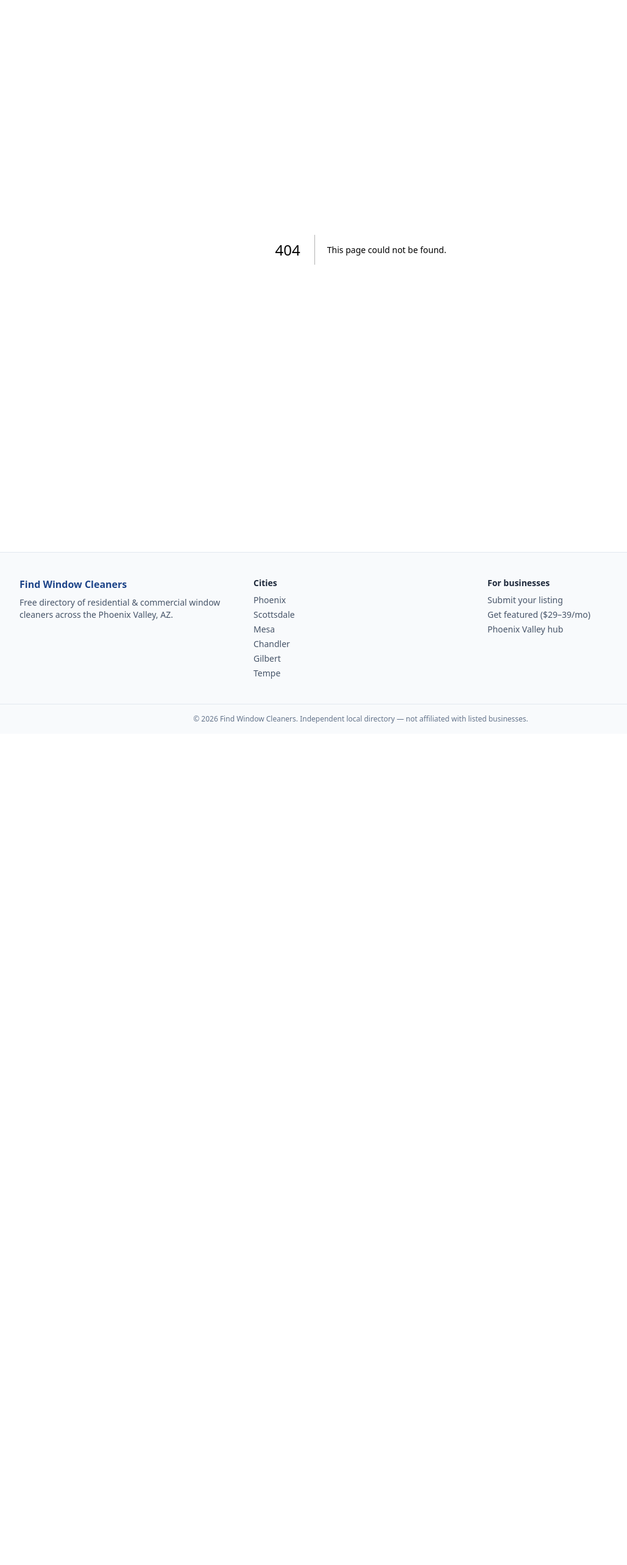
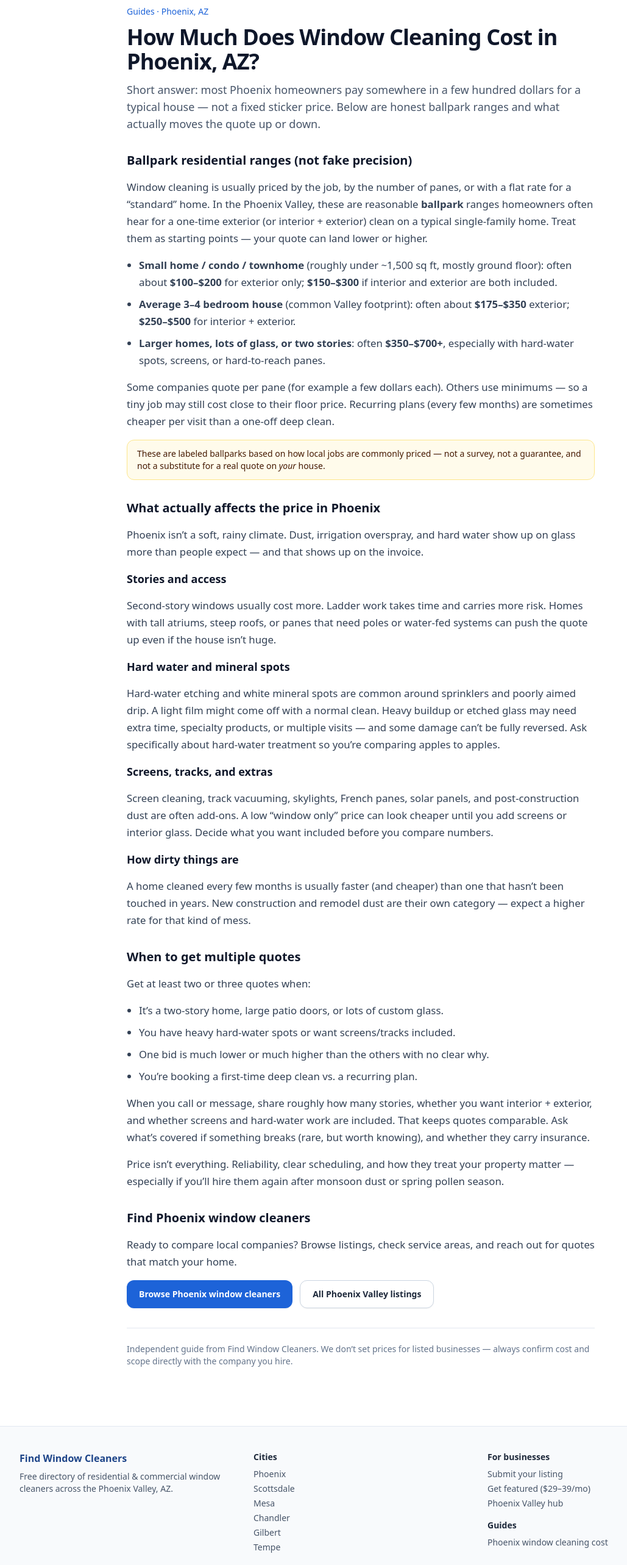
Before and after one commit to KobeBot37/Find-Window-Cleaners, a Next.js app: page /guides/phoenix-window-cleaning-cost in a window 1280 px wide. Before the commit this address had no page. Shown: the part 80-2646 px from the top of the page at 61% size, without its empty margins (48-1077 px from the left). Before the commit the page ends 1283 px from the top, so only its background shows below. Built offline with nearby package versions, Linux system fonts and the light colour scheme.

Commit message:
Add Phoenix window cleaning cost SEO guide
Honest ballpark pricing guide with Footer/sitemap discoverability.

```diff
--- /dev/null
+++ b/src/app/guides/phoenix-window-cleaning-cost/page.tsx
@@ -0,0 +1,160 @@
+import type { Metadata } from "next";
+import Link from "next/link";
+
+export const metadata: Metadata = {
+  title: {
+    absolute:
+      "How Much Does Window Cleaning Cost in Phoenix, AZ? | Find Window Cleaners",
+  },
+  description:
+    "Ballpark residential window cleaning prices in Phoenix, AZ — what affects cost (stories, hard water, screens), and when to get multiple quotes.",
+};
+
+export default function PhoenixWindowCleaningCostGuide() {
+  return (
+    <article className="mx-auto max-w-3xl space-y-8">
+      <header className="space-y-3">
+        <p className="text-sm font-medium text-brand-700">Guides · Phoenix, AZ</p>
+        <h1 className="text-3xl font-bold tracking-tight text-slate-900 sm:text-4xl">
+          How Much Does Window Cleaning Cost in Phoenix, AZ?
+        </h1>
+        <p className="text-lg text-slate-600">
+          Short answer: most Phoenix homeowners pay somewhere in a few hundred dollars
+          for a typical house — not a fixed sticker price. Below are honest ballpark
+          ranges and what actually moves the quote up or down.
+        </p>
+      </header>
+
+      <section className="prose-sm space-y-4 text-base leading-relaxed text-slate-700 sm:text-[1.05rem] sm:leading-7">
+        <h2 className="text-xl font-semibold text-slate-900">
+          Ballpark residential ranges (not fake precision)
+        </h2>
+        <p>
+          Window cleaning is usually priced by the job, by the number of panes, or with
+          a flat rate for a “standard” home. In the Phoenix Valley, these are reasonable
+          <strong> ballpark</strong> ranges homeowners often hear for a one-time exterior
+          (or interior + exterior) clean on a typical single-family home. Treat them as
+          starting points — your quote can land lower or higher.
+        </p>
+        <ul className="list-disc space-y-2 pl-5">
+          <li>
+            <strong>Small home / condo / townhome</strong> (roughly under ~1,500 sq ft,
+            mostly ground floor): often about <strong>$100–$200</strong> for exterior
+            only; <strong>$150–$300</strong> if interior and exterior are both included.
+          </li>
+          <li>
+            <strong>Average 3–4 bedroom house</strong> (common Valley footprint): often
+            about <strong>$175–$350</strong> exterior; <strong>$250–$500</strong> for
+            interior + exterior.
+          </li>
+          <li>
+            <strong>Larger homes, lots of glass, or two stories</strong>: often{" "}
+            <strong>$350–$700+</strong>, especially with hard-water spots, screens, or
+            hard-to-reach panes.
+          </li>
+        </ul>
+        <p>
+          Some companies quote per pane (for example a few dollars each). Others use
+          minimums — so a tiny job may still cost close to their floor price. Recurring
+          plans (every few months) are sometimes cheaper per visit than a one-off deep
+          clean.
+        </p>
+        <p className="rounded-xl border border-amber-200 bg-amber-50 px-4 py-3 text-sm text-amber-950">
+          These are labeled ballparks based on how local jobs are commonly priced — not
+          a survey, not a guarantee, and not a substitute for a real quote on{" "}
+          <em>your</em> house.
+        </p>
+      </section>
+
+      <section className="space-y-4 text-base leading-relaxed text-slate-700 sm:text-[1.05rem] sm:leading-7">
+        <h2 className="text-xl font-semibold text-slate-900">
+          What actually affects the price in Phoenix
+        </h2>
+        <p>
+          Phoenix isn’t a soft, rainy climate. Dust, irrigation overspray, and hard water
+          show up on glass more than people expect — and that shows up on the invoice.
+        </p>
+        <h3 className="text-lg font-semibold text-slate-900">Stories and access</h3>
+        <p>
+          Second-story windows usually cost more. Ladder work takes time and carries more
+          risk. Homes with tall atriums, steep roofs, or panes that need poles or
+          water-fed systems can push the quote up even if the house isn’t huge.
+        </p>
+        <h3 className="text-lg font-semibold text-slate-900">Hard water and mineral spots</h3>
+        <p>
+          Hard-water etching and white mineral spots are common around sprinklers and
+          poorly aimed drip. A light film might come off with a normal clean. Heavy
+          buildup or etched glass may need extra time, specialty products, or multiple
+          visits — and some damage can’t be fully reversed. Ask specifically about
+          hard-water treatment so you’re comparing apples to apples.
+        </p>
+        <h3 className="text-lg font-semibold text-slate-900">Screens, tracks, and extras</h3>
+        <p>
+          Screen cleaning, track vacuuming, skylights, French panes, solar panels, and
+          post-construction dust are often add-ons. A low “window only” price can look
+          cheaper until you add screens or interior glass. Decide what you want included
+          before you compare numbers.
+        </p>
+        <h3 className="text-lg font-semibold text-slate-900">How dirty things are</h3>
+        <p>
+          A home cleaned every few months is usually faster (and cheaper) than one that
+          hasn’t been touched in years. New construction and remodel dust are their own
+          category — expect a higher rate for that kind of mess.
+        </p>
+      </section>
+
+      <section className="space-y-4 text-base leading-relaxed text-slate-700 sm:text-[1.05rem] sm:leading-7">
+        <h2 className="text-xl font-semibold text-slate-900">
+          When to get multiple quotes
+        </h2>
+        <p>Get at least two or three quotes when:</p>
+        <ul className="list-disc space-y-2 pl-5">
+          <li>It’s a two-story home, large patio doors, or lots of custom glass.</li>
+          <li>You have heavy hard-water spots or want screens/tracks included.</li>
+          <li>One bid is much lower or much higher than the others with no clear why.</li>
+          <li>You’re booking a first-time deep clean vs. a recurring plan.</li>
+        </ul>
+        <p>
+          When you call or message, share roughly how many stories, whether you want
+          interior + exterior, and whether screens and hard-water work are included.
+          That keeps quotes comparable. Ask what’s covered if something breaks (rare,
+          but worth knowing), and whether they carry insurance.
+        </p>
+        <p>
+          Price isn’t everything. Reliability, clear scheduling, and how they treat
+          your property matter — especially if you’ll hire them again after monsoon dust
+          or spring pollen season.
+        </p>
+      </section>
+
+      <section className="space-y-4 text-base leading-relaxed text-slate-700 sm:text-[1.05rem] sm:leading-7">
+        <h2 className="text-xl font-semibold text-slate-900">
+          Find Phoenix window cleaners
+        </h2>
+        <p>
+          Ready to compare local companies? Browse listings, check service areas, and
+          reach out for quotes that match your home.
+        </p>
+        <div className="flex flex-col gap-3 sm:flex-row sm:flex-wrap">
+          <Link
+            href="/az/phoenix-window-cleaners"
+            className="inline-flex items-center justify-center rounded-xl bg-brand-700 px-5 py-3 text-sm font-semibold text-white shadow-sm hover:bg-brand-800"
+          >
+            Browse Phoenix window cleaners
+          </Link>
+          <Link
+            href="/az/phoenix-valley-window-cleaners"
+            className="inline-flex items-center justify-center rounded-xl border border-slate-300 bg-white px-5 py-3 text-sm font-semibold text-slate-800 shadow-sm hover:border-brand-300 hover:text-brand-800"
+          >
+            All Phoenix Valley listings
+          </Link>
+        </div>
+      </section>
+
+      <p className="border-t border-slate-200 pt-6 text-sm text-slate-500">
+        Independent guide from Find Window Cleaners. We don’t set prices for listed
+        businesses — always confirm cost and scope directly with the company you hire.
+      </p>
+    </article>
+  );
+}
--- a/src/app/sitemap.ts
+++ b/src/app/sitemap.ts
@@ -21,6 +21,12 @@ export default function sitemap(): MetadataRoute.Sitemap {
       changeFrequency: "monthly",
       priority: 0.6,
     },
+    {
+      url: `${BASE}/guides/phoenix-window-cleaning-cost`,
+      lastModified: now,
+      changeFrequency: "monthly",
+      priority: 0.7,
+    },
   ];
 
   const cityPages: MetadataRoute.Sitemap = [VALLEY_HUB, ...WEEK1_CITIES].map(
--- a/src/components/Footer.tsx
+++ b/src/components/Footer.tsx
@@ -42,6 +42,17 @@ export function Footer() {
               </Link>
             </li>
           </ul>
+          <p className="mt-4 text-sm font-semibold text-slate-800">Guides</p>
+          <ul className="mt-2 space-y-1 text-sm text-slate-600">
+            <li>
+              <Link
+                href="/guides/phoenix-window-cleaning-cost"
+                className="hover:text-brand-700"
+              >
+                Phoenix window cleaning cost
+              </Link>
+            </li>
+          </ul>
         </div>
       </div>
       <div className="border-t border-slate-200 py-4 text-center text-xs text-slate-500">
```
